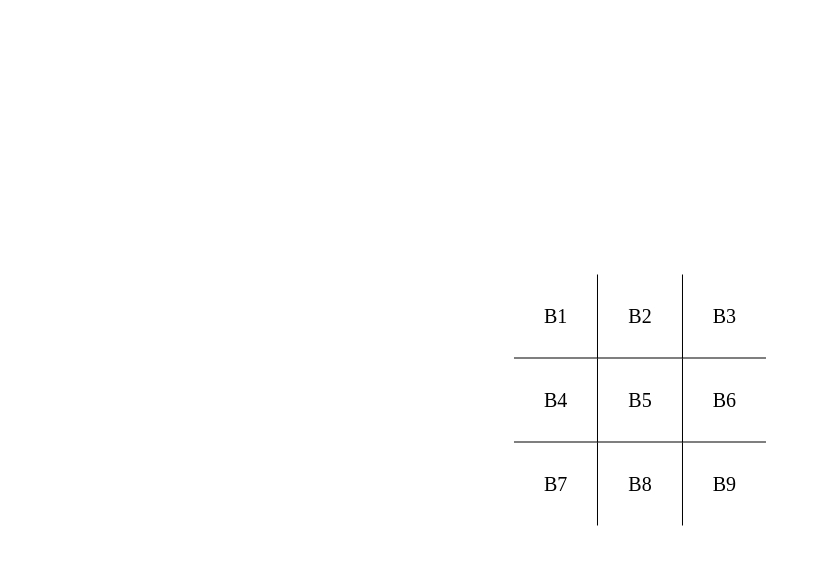
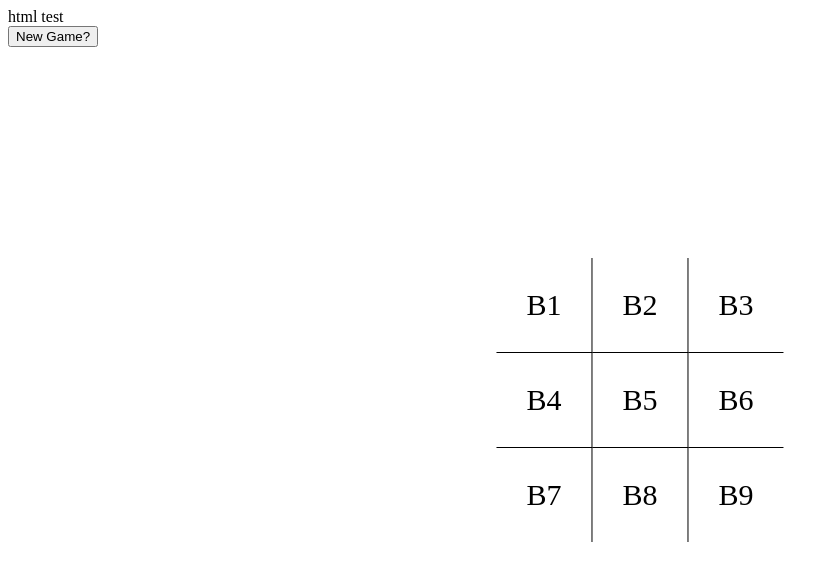
Before and after one commit to sparklingwaterlemon/Tic-Tac-Toe, a plain HTML site: page index.html in a window 1280 px wide. Shown: the whole page, without its empty margins (0-839 px from the left). Drawn offline with Linux system fonts and the light colour scheme.

Commit message:
Working on JS (doing some fun .forEach stuff) learn how to do other for loops.. optimize after doing a quick write

```diff
--- a/CSS/style.css
+++ b/CSS/style.css
@@ -10,7 +10,7 @@ table {
 }
 
 table td {
-    font-size: 20px;
+    font-size: 30px;
     border: 1px solid black;
 	padding: 30px;
 }
--- a/JS/script.js
+++ b/JS/script.js
@@ -0,0 +1,47 @@
+// <---- DOMS Constants ---->
+let b1 = document.getElementById("b1");
+let b2 = document.getElementById("b2");
+let b3 = document.getElementById("b3");
+let b4 = document.getElementById("b4");
+let b5 = document.getElementById("b5");
+let b6 = document.getElementById("b6");
+let b7 = document.getElementById("b7");
+let b8 = document.getElementById("b8");
+let b9 = document.getElementById("b9");
+
+let row1 = document.getElementById("row1");
+let row2 = document.getElementById("row2");
+let row3 = document.getElementById("row3");
+
+
+// <---- Constants ---->
+
+const player1 = {
+    winConstant: "XXX",
+    score: 0,
+};
+const player2 = {
+    winConstant: "OOO",
+    score: 0,
+};
+
+const allBoxes = [ b1 , b2 , b3 , b4 , b5 , b6 , b7 , b8 , b9 ]
+allBoxes.forEach((element, index) => {
+    allBoxes[index].available = true;
+    allBoxes[index].marked = "testes";
+});
+
+let playerTurn = -1;
+
+// let gameStatus = "";
+
+// 0 to 9 @ 9 with no winner - game tied
+let turnNumber;
+
+allBoxes.forEach((element,index) => {
+    allBoxes[index].addEventListener("click", isBoxAvailable)
+});
+
+// <---- Functions ---->
+
+isBoxAvailable
--- a/index.html
+++ b/index.html
@@ -10,6 +10,7 @@
 
 
 <body>
+    <div id = "test-line"> html test </div>
     <table id = "board">
         <tr id = "row1">
             <td id = "b1">B1</td>
@@ -30,6 +31,7 @@
 
 
 
+    <button>New Game?</button>
 
 
 
```
Also changed, not shown: 1 other file.
